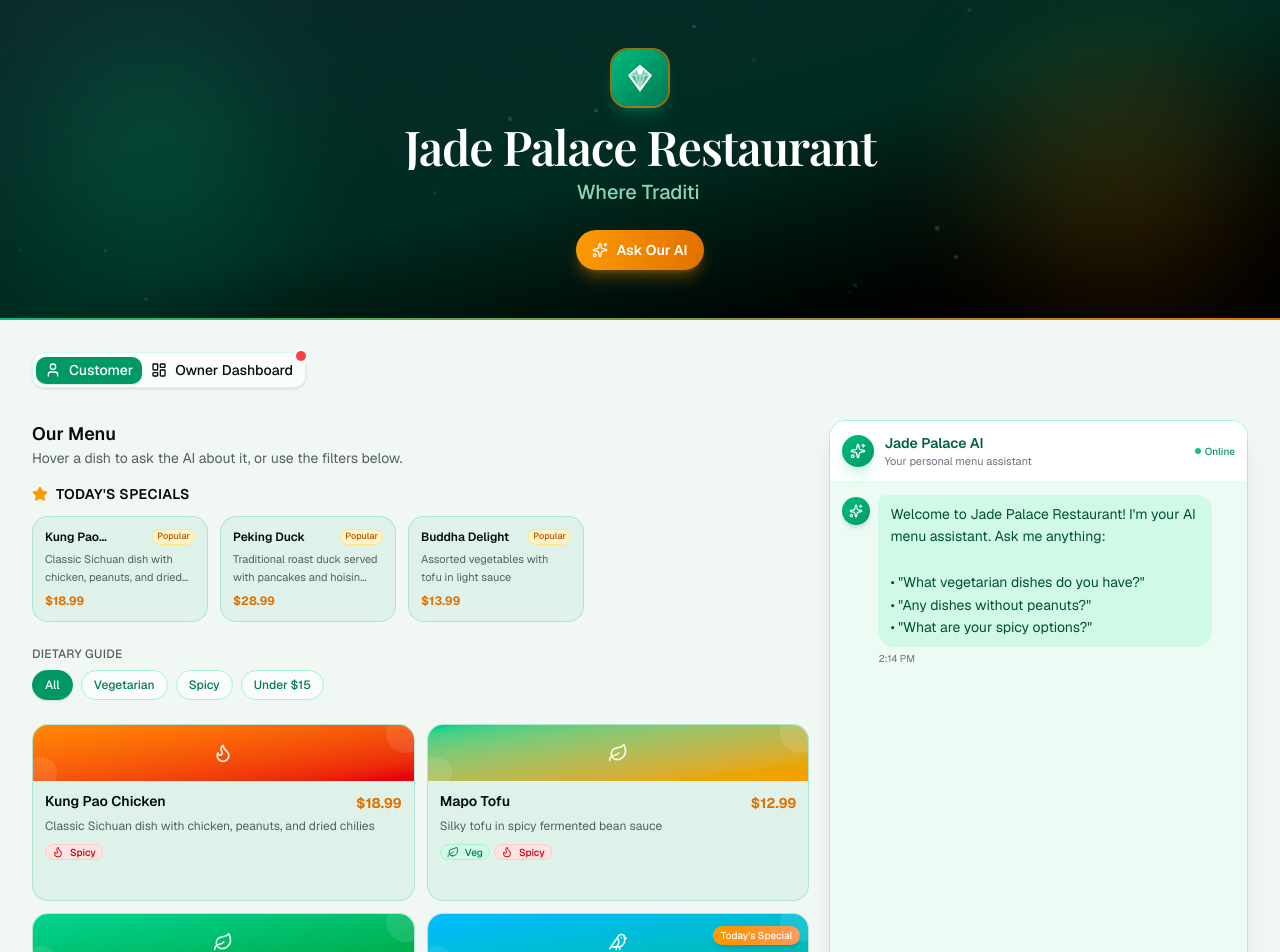
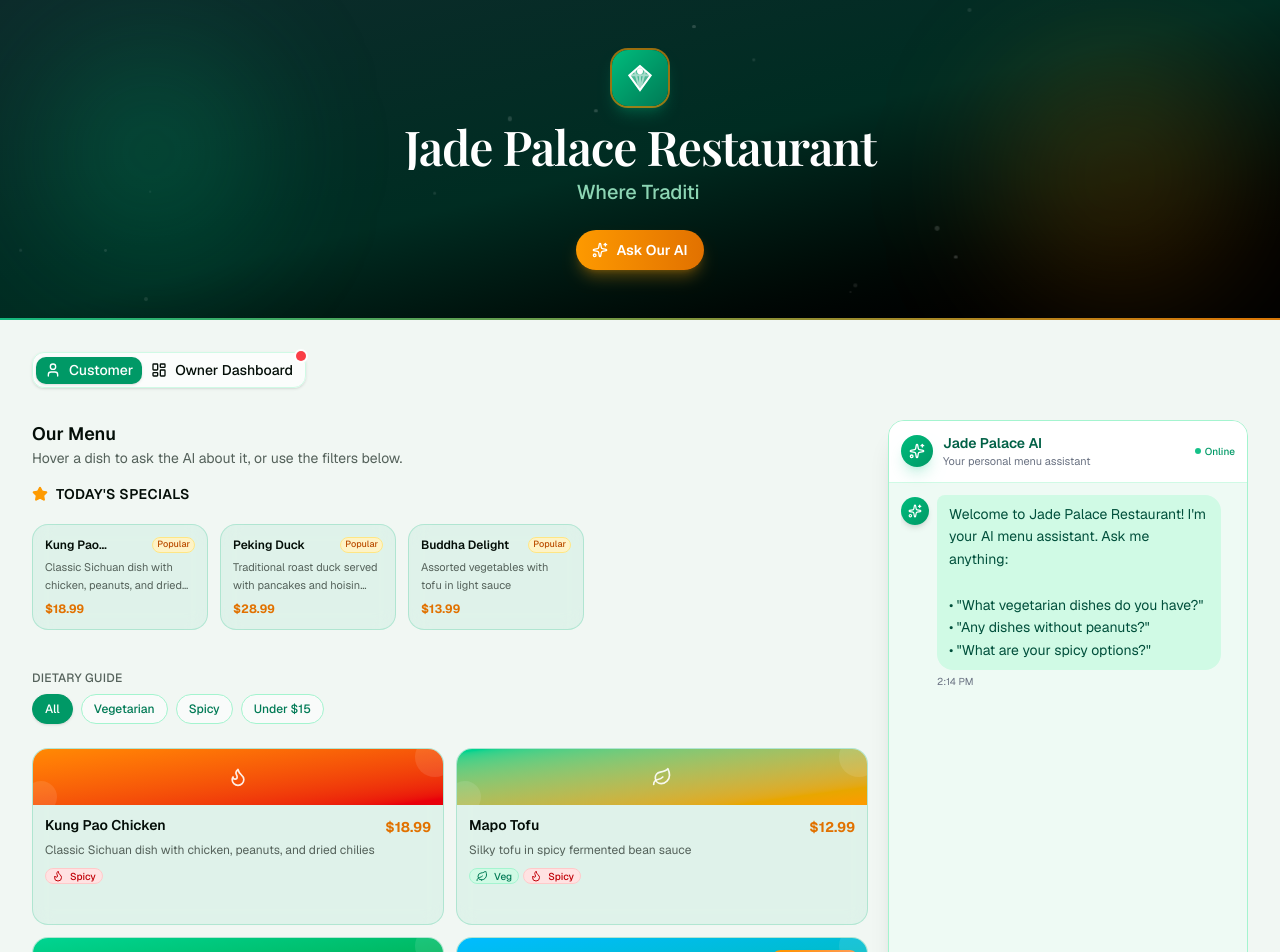
Before and after one commit to IIclementineII/v0-smartmenu, a Next.js app: page / in a window 1280 px wide. Shown: the top 952 px of the page. Built offline with nearby package versions, Linux system fonts and the light colour scheme.

Commit message:
refactor: adjust layout and styles for HeroTitle, SmartMenuPage, and CustomerView components

```diff
--- a/app/page.tsx
+++ b/app/page.tsx
@@ -55,7 +55,7 @@ function TypewriterTagline() {
 function HeroTitle() {
   return (
     <h1
-      className="font-serif text-3xl sm:text-4xl md:text-5xl font-semibold mb-2 tracking-tight text-balance animate-fade-in px-4"
+      className="font-serif text-3xl sm:text-4xl md:text-5xl font-semibold mb-2 tracking-tight text-balance animate-fade-in"
       style={{
         background: 'linear-gradient(90deg, #ffffff 0%, #ffffff 40%, #F0C040 50%, #ffffff 60%, #ffffff 100%)',
         backgroundSize: '200% 100%',
@@ -64,6 +64,10 @@ function HeroTitle() {
         color: 'transparent',
         WebkitTextFillColor: 'transparent',
         animation: 'title-shimmer 3s infinite linear',
+        width: '100%',
+        textAlign: 'center',
+        overflow: 'visible',
+        display: 'block',
       }}
     >
       Jade Palace Restaurant
@@ -131,7 +135,7 @@ export default function SmartMenuPage() {
   }
 
   return (
-    <div className="min-h-screen bg-background">
+    <div className="min-h-screen bg-background" style={{ maxWidth: '100vw', overflowX: 'hidden' }}>
       {/* Hero */}
       <section className="relative h-[320px] overflow-hidden gradient-border-bottom">
         <div className="absolute inset-0 bg-gradient-to-br from-[#0D2B2B] via-emerald-950 to-black" />
@@ -142,7 +146,7 @@ export default function SmartMenuPage() {
         {/* Floating particles */}
         <FloatingParticles />
 
-        <div className="relative z-10 h-full flex flex-col items-center justify-center px-4 text-center py-6">
+        <div className="relative z-10 h-full flex flex-col items-center justify-center px-6 text-center py-6" style={{ width: '100%' }}>
           {/* Elegant Jade Logo with golden border */}
           <div
             className="logo-icon mb-4 w-14 h-14 rounded-xl bg-gradient-to-br from-emerald-500 to-emerald-700 flex items-center justify-center shadow-lg shadow-emerald-500/30 fade-up cursor-pointer ring-2 ring-amber-500/60"
--- a/components/customer-view.tsx
+++ b/components/customer-view.tsx
@@ -17,9 +17,9 @@ export function CustomerView({ items }: CustomerViewProps) {
   }
 
   return (
-    <div className="flex flex-col lg:flex-row gap-5 min-h-[calc(100vh-200px)]">
-      {/* Left Panel — 65% */}
-      <div className="w-full lg:w-[65%] overflow-auto">
+    <div className="flex flex-col lg:flex-row gap-5 min-h-[calc(100vh-200px)]" style={{ maxWidth: '100%', overflow: 'hidden' }}>
+      {/* Left Panel — flexible, takes remaining space */}
+      <div className="w-full lg:flex-1 lg:min-w-0 overflow-hidden">
         <div className="mb-4">
           <h2 className="text-lg font-semibold text-foreground">Our Menu</h2>
           <p className="text-sm text-muted-foreground">Hover a dish to ask the AI about it, or use the filters below.</p>
@@ -27,8 +27,8 @@ export function CustomerView({ items }: CustomerViewProps) {
         <MenuGrid items={items} onAddToInquiry={handleAddToInquiry} />
       </div>
 
-      {/* Right Panel — 35% */}
-      <div className="w-full lg:w-[35%] lg:min-h-0 min-h-[480px] flex flex-col">
+      {/* Right Panel — fixed width, shrinks if needed */}
+      <div className="w-full lg:w-[360px] lg:flex-shrink-0 lg:min-h-0 min-h-[480px] flex flex-col">
         <CustomerChat ref={chatRef} className="flex-1" />
       </div>
     </div>
--- a/components/menu-grid.tsx
+++ b/components/menu-grid.tsx
@@ -135,25 +135,23 @@ export function MenuGrid({ items, onAddToInquiry }: MenuGridProps) {
   return (
     <div className="space-y-6">
       {/* Today's Specials */}
-      <div style={{ overflow: 'visible' }}>
+      <div className="relative">
         <div className="flex items-center gap-2 mb-3">
           <Star className="h-4 w-4 text-amber-500 fill-amber-500" />
           <h3 className="font-semibold text-foreground text-sm tracking-wide uppercase">Today&apos;s Specials</h3>
         </div>
         <div
-          className="flex gap-3 scrollbar-none"
+          className="flex gap-3 scrollbar-none pt-2 pb-4"
           style={{
             overflowX: 'auto',
             overflowY: 'visible',
-            padding: '16px 4px',
-            margin: '-16px -4px',
+            maxWidth: '100%',
           }}
         >
           {specials.map(item => (
             <div
               key={item.id}
               className="flex-shrink-0 w-44 glass-jade rounded-xl p-3 flex flex-col gap-1.5 hover:shadow-md transition-all duration-300 hover:-translate-y-2"
-              style={{ overflow: 'visible' }}
             >
               <div className="flex items-center justify-between">
                 <span className="text-xs font-semibold text-foreground leading-tight line-clamp-1">{item.name}</span>
```
